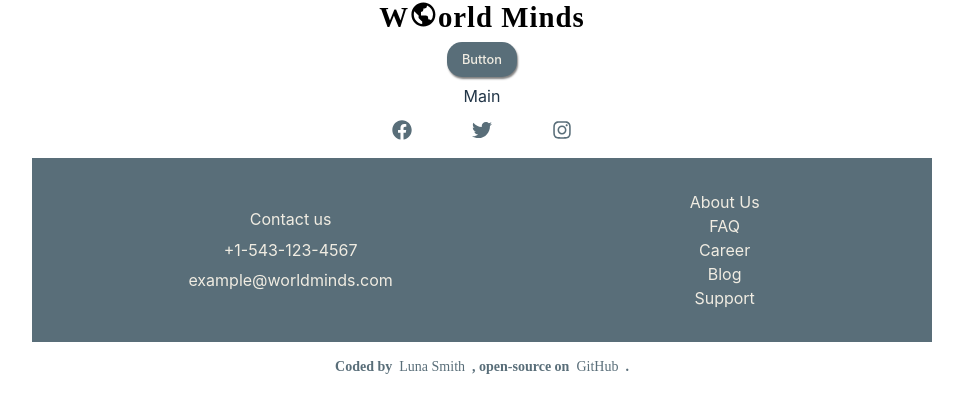
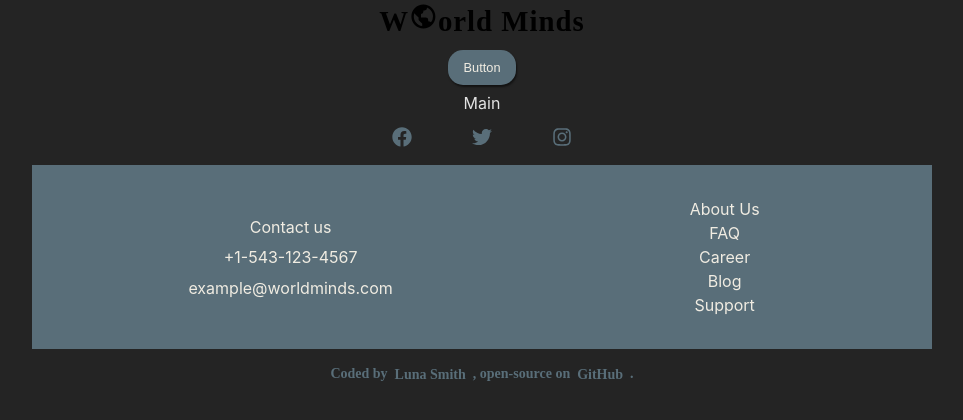
Before and after one commit to Lu-Smith/world-minds-react, a React (Vite) app: page / in a window 1280 px wide. Shown: the top 420 px of the page, without its empty margins (158-1121 px from the left). Built offline with nearby package versions, Linux system fonts and the light colour scheme.

Commit message:
Updated index.css

```diff
--- a/src/index.css
+++ b/src/index.css
@@ -23,50 +23,3 @@
   margin: 0 auto;
   text-align: center;
 }
-
-h1 {
-  font-size: 3.2em;
-  line-height: 1.1;
-}
-
-a {
-  font-weight: 500;
-  color: #646cff;
-  text-decoration: inherit;
-}
-
-a:hover {
-  color: #535bf2;
-}
-
-button {
-  border-radius: 8px;
-  border: 1px solid transparent;
-  padding: 0.6em 1.2em;
-  font-size: 1em;
-  font-weight: 500;
-  font-family: inherit;
-  background-color: #1a1a1a;
-  cursor: pointer;
-  transition: border-color 0.25s;
-}
-button:hover {
-  border-color: #646cff;
-}
-button:focus,
-button:focus-visible {
-  outline: 4px auto -webkit-focus-ring-color;
-}
-
-@media (prefers-color-scheme: light) {
-  :root {
-    color: #213547;
-    background-color: #ffffff;
-  }
-  a:hover {
-    color: #747bff;
-  }
-  button {
-    background-color: #f9f9f9;
-  }
-}
```
